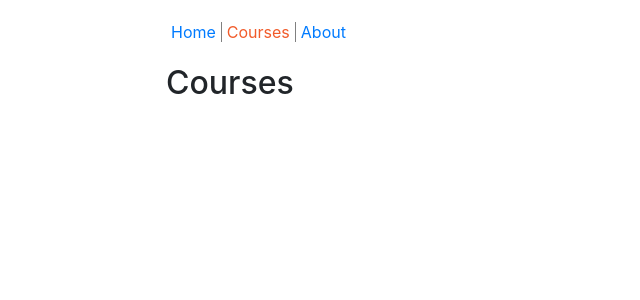
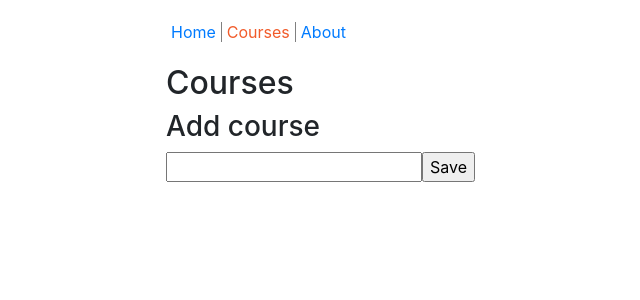
Before and after one commit to DaniilKutyavin/react-with-redux-pluralsight-intermediate, a React app: page /courses in a window 1280 px wide. Shown: the top 300 px of the page, without its empty margins (64-704 px from the left). Built offline with nearby package versions, Linux system fonts and the light colour scheme; what redux-immutable-state-invariant would draw is missing.

Commit message:
Add simple courses form

```diff
--- a/src/components/courses/CoursesPage.js
+++ b/src/components/courses/CoursesPage.js
@@ -1,9 +1,61 @@
 import React from "react";
+import PropTypes from "prop-types";
+import { connect } from "react-redux";
+import { createCourse } from "../../redux/modules/course";
 
 class CoursesPage extends React.Component {
+  state = {
+    course: {
+      title: ""
+    }
+  };
+
+  handleChange = event => {
+    const course = { ...this.state.course, title: event.target.value };
+    this.setState({ course });
+  };
+
+  handleSumbit = event => {
+    // prevent reload on submit
+    event.preventDefault();
+
+    // do nothing if fields are empty
+    if (!this.state.course.title) return;
+
+    this.props.createCourse(this.state.course);
+
+    // clear fields
+    this.setState({ course: { title: "" } });
+  };
+
   render() {
-    return <h2>Courses</h2>;
+    return (
+      <form onSubmit={this.handleSumbit}>
+        <h2>Courses</h2>
+        <h3>Add course</h3>
+        <input
+          type="text"
+          onChange={this.handleChange}
+          value={this.state.course.title}
+        />
+
+        <input type="submit" value="Save" />
+        {this.props.courses.map(course => (
+          <div key={course.title}>{course.title}</div>
+        ))}
+      </form>
+    );
   }
 }
 
-export default CoursesPage;
+CoursesPage.propTypes = {
+  courses: PropTypes.array.isRequired,
+  createCourse: PropTypes.func.isRequired
+};
+
+export default connect(
+  state => ({
+    courses: state.course
+  }),
+  { createCourse }
+)(CoursesPage);
```
